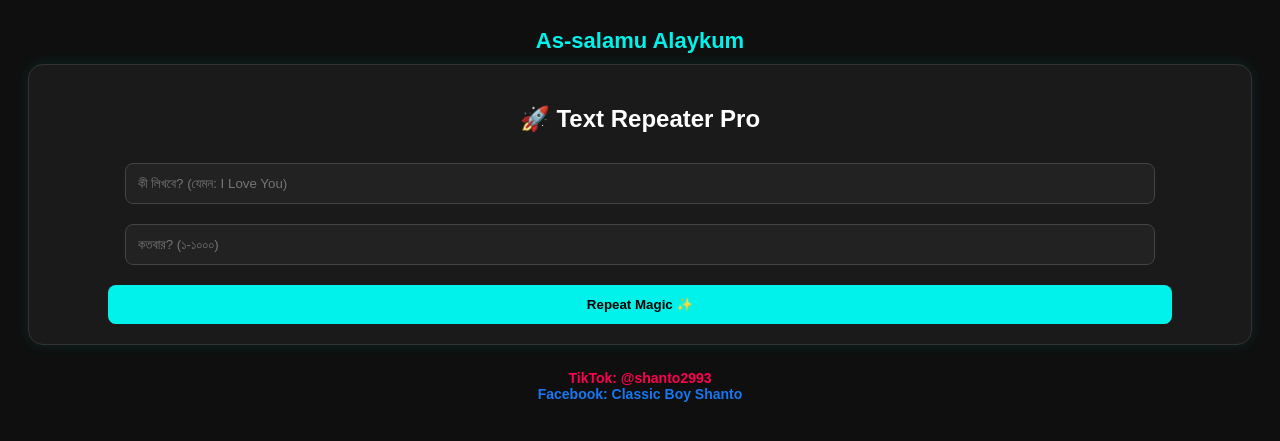
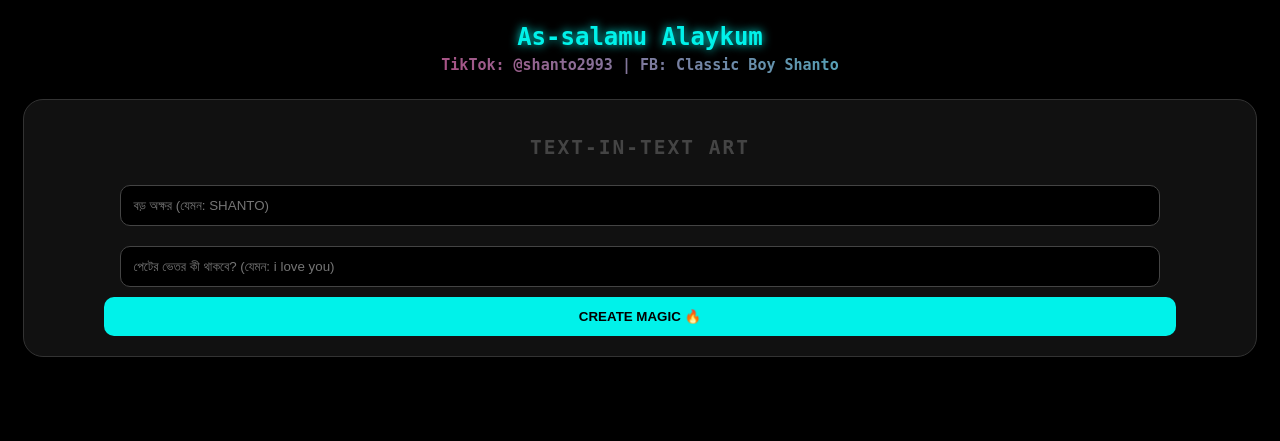
Before and after one commit to DevelopShanto/text-repeater, a Flask app: page / in a window 1280 px wide. Shown: the top 441 px of the page. Run offline with Flask 3, Linux system fonts and the light colour scheme.

Commit message:
Intek Style: Text-in-Text with proper header

```diff
--- a/app.py
+++ b/app.py
@@ -2,22 +2,46 @@ from flask import Flask, render_template, request
 
 app = Flask(__name__)
 
+# অক্ষরের শেপ ম্যাপ (বড় অক্ষরের ডিজাইন)
+CHARS = {
+    'S': [" SSSSS ", "S      ", " SSSS  ", "     S ", "SSSSS  "],
+    'H': ["H   H  ", "H   H  ", "HHHHH  ", "H   H  ", "H   H  "],
+    'A': ["  A    ", " A A   ", "AAAAA  ", "A   A  ", "A   A  "],
+    'N': ["N   N  ", "NN  N  ", "N N N  ", "N  NN  ", "N   N  "],
+    'T': ["TTTTT  ", "  T    ", "  T    ", "  T    ", "  T    "],
+    'O': [" OOO   ", "O   O  ", "O   O  ", "O   O  ", " OOO   "],
+    'I': ["IIIII  ", "  I    ", "  I    ", "  I    ", "IIIII  "],
+    'L': ["L      ", "L      ", "L      ", "L      ", "LLLLL  "],
+    'V': ["V   V  ", "V   V  ", "V   V  ", " V V   ", "  V    "],
+    'E': ["EEEEE  ", "E      ", "EEEEE  ", "E      ", "EEEEE  "],
+    'U': ["U   U  ", "U   U  ", "U   U  ", "U   U  ", " UUU   "]
+}
+
+def generate_text_art(name, message):
+    name = name.upper()
+    lines = ["", "", "", "", ""]
+    for char in name:
+        if char in CHARS:
+            for i in range(5):
+                styled_line = ""
+                for segment in CHARS[char][i]:
+                    if segment != " ":
+                        # অক্ষরের বডিতে মেসেজটি বসবে
+                        styled_line += message + " "
+                    else:
+                        # খালি জায়গায় মেসেজের সমান স্পেস
+                        styled_line += " " * (len(message) + 1)
+                lines[i] += styled_line + "   "
+    return "\n".join(lines)
+
 @app.route("/", methods=["GET", "POST"])
 def index():
-    repeated_text = ""
+    result = ""
     if request.method == "POST":
-        text = request.form.get("text")
-        try:
-            count = int(request.form.get("count"))
-        except:
-            count = 1
-
-        if count > 1000: count = 1000 # লিমিট ১০০০
-
-        # টেক্সটটি সংখ্যা অনুযায়ী রিপিট করা
-        repeated_text = (text + "\n") * count
-
-    return render_template("index.html", repeated_text=repeated_text)
+        name = request.form.get("name", "")
+        message = request.form.get("message", "love")
+        result = generate_text_art(name, message)
+    return render_template("index.html", result=result)
 
 if __name__ == "__main__":
     app.run(debug=True)
--- a/templates/index.html
+++ b/templates/index.html
@@ -2,47 +2,41 @@
 <html>
 <head>
     <meta name="viewport" content="width=device-width, initial-scale=1">
-    <title>Text Repeater - Shanto</title>
+    <title>Intek Text Art - Shanto</title>
     <style>
-        body { background: #0f0f0f; color: #00f2ea; font-family: sans-serif; text-align: center; padding: 20px; }
-        .salem { color: #00f2ea; font-size: 22px; font-weight: bold; margin-bottom: 10px; }
-        .box { background: #1a1a1a; padding: 20px; border-radius: 15px; border: 1px solid #333; box-shadow: 0 0 15px rgba(0,242,234,0.1); }
-        input { width: 85%; padding: 12px; margin: 10px 0; border-radius: 8px; border: 1px solid #444; background: #222; color: white; }
-        button { width: 90%; padding: 12px; background: #00f2ea; border: none; border-radius: 8px; font-weight: bold; cursor: pointer; color: black; margin-top: 10px; }
-        #output { background: #111; padding: 15px; margin-top: 20px; text-align: left; border-radius: 8px; color: #ff0050; min-height: 50px; white-space: pre-wrap; border: 1px dashed #444; }
-        .copy-btn { background: #ff0050; color: white; margin-top: 15px; }
-        .footer { margin-top: 25px; font-size: 14px; }
-        .tiktok { color: #ff0050; font-weight: bold; }
-        .facebook { color: #1877f2; font-weight: bold; }
+        body { background: #000; color: #00f2ea; font-family: monospace; text-align: center; padding: 15px; }
+        .salem { font-size: 24px; font-weight: bold; margin-bottom: 5px; text-shadow: 0 0 10px #00f2ea; }
+        .header-info { background: linear-gradient(45deg, #ff0050, #00f2ea); -webkit-background-clip: text; -webkit-text-fill-color: transparent; font-weight: bold; margin-bottom: 25px; font-size: 15px; }
+        .box { background: #111; padding: 20px; border-radius: 20px; border: 1px solid #333; }
+        input { width: 85%; padding: 12px; margin: 10px 0; border-radius: 10px; border: 1px solid #444; background: #000; color: #fff; outline: none; }
+        button { width: 90%; padding: 12px; background: #00f2ea; border: none; font-weight: bold; border-radius: 10px; cursor: pointer; color: #000; }
+        #output-container { width: 100%; overflow-x: auto; margin-top: 20px; background: #050505; border-radius: 10px; border: 1px solid #222; }
+        #output { display: inline-block; text-align: left; white-space: pre; font-size: 7px; line-height: 1.1; color: #fff; padding: 20px; font-weight: bold; }
+        .copy-btn { background: #ff0050; color: white; margin-top: 15px; width: auto; padding: 10px 30px; }
     </style>
 </head>
 <body>
     <div class="salem">As-salamu Alaykum</div>
-
+    <div class="header-info">TikTok: @shanto2993 | FB: Classic Boy Shanto</div>
     <div class="box">
-        <h2 style="color: white;">🚀 Text Repeater Pro</h2>
+        <h2 style="color: #444; letter-spacing: 2px;">TEXT-IN-TEXT ART</h2>
         <form method="POST">
-            <input type="text" name="text" placeholder="কী লিখবে? (যেমন: I Love You)" required>
-            <input type="number" name="count" placeholder="কতবার? (১-১০০০)" required>
-            <button type="submit">Repeat Magic ✨</button>
+            <input type="text" name="name" placeholder="বড় অক্ষর (যেমন: SHANTO)" required>
+            <input type="text" name="message" placeholder="পেটের ভেতর কী থাকবে? (যেমন: i love you)" required>
+            <button type="submit">CREATE MAGIC 🔥</button>
         </form>
-
-        {% if repeated_text %}
-        <button class="copy-btn" onclick="copy()">Copy All Text 📋</button>
-        <div id="output">{{ repeated_text }}</div>
+        {% if result %}
+        <div id="output-container">
+            <div id="output">{{ result }}</div>
+        </div>
+        <button class="copy-btn" onclick="copy()">COPY THIS ART 📋</button>
         {% endif %}
     </div>
-
-    <div class="footer">
-        <div class="tiktok">TikTok: @shanto2993</div>
-        <div class="facebook">Facebook: Classic Boy Shanto</div>
-    </div>
-
     <script>
         function copy() {
             var text = document.getElementById("output").innerText;
             navigator.clipboard.writeText(text);
-            alert("সবগুলো কপি হয়ে গেছে! 🔥");
+            alert("Art Copied Successfully! 🔥");
         }
     </script>
 </body>
```
